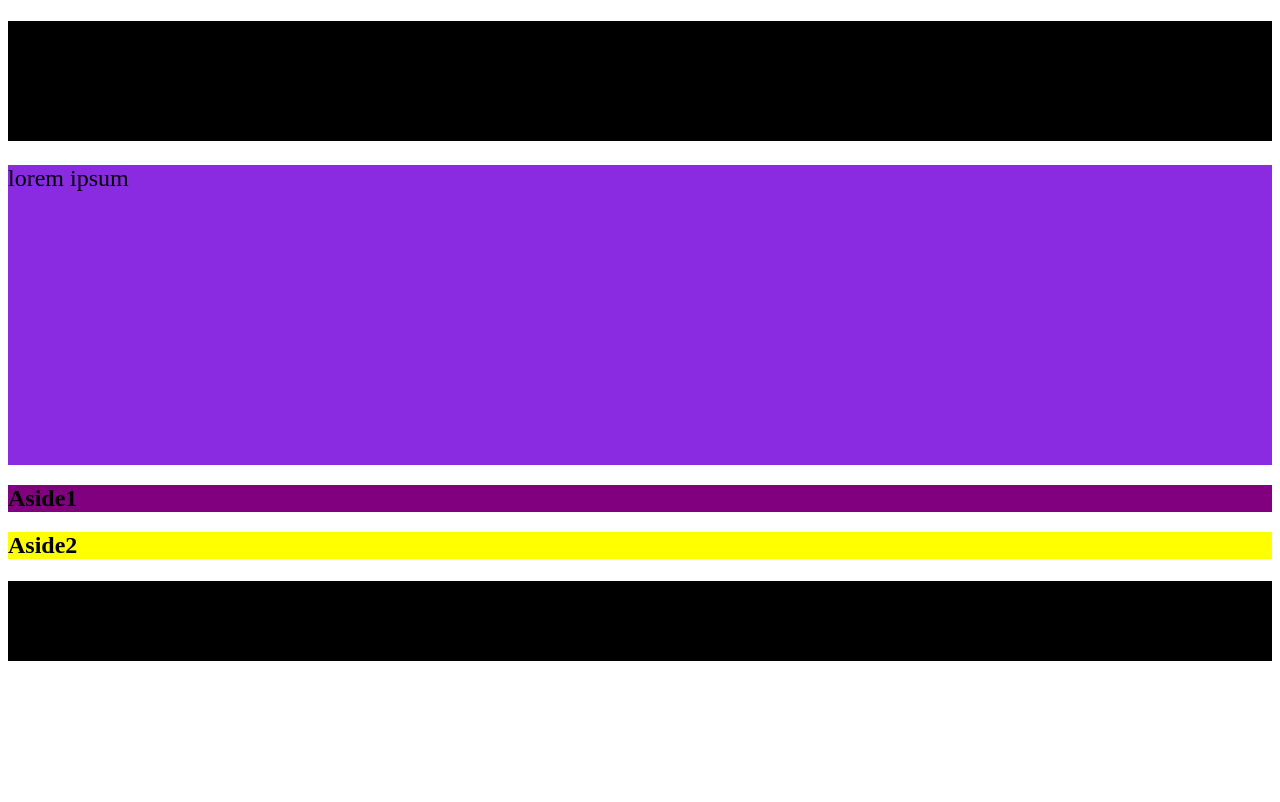
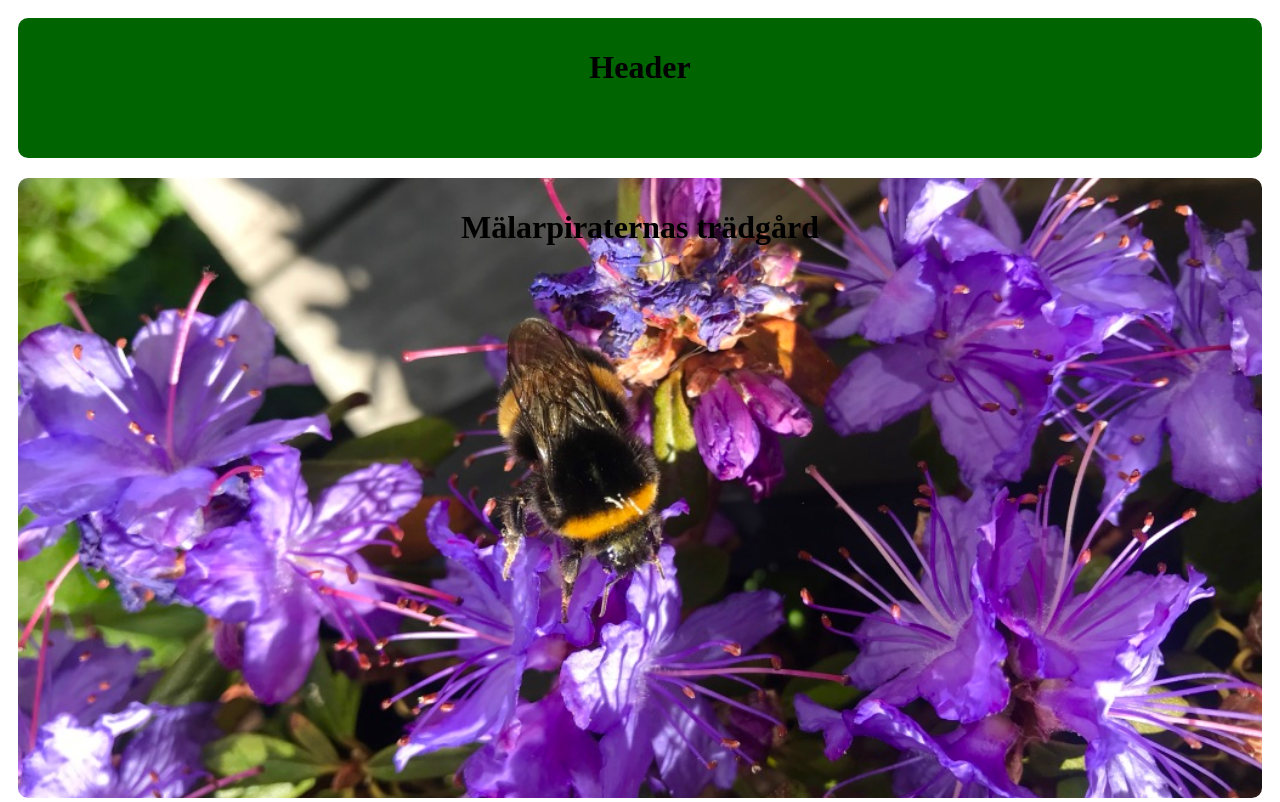
Before and after one commit to Josseyo/Malarpiraternas-garden, a plain HTML site: page index.html in a window 1280 px wide. Shown: the top 802 px of the page. Drawn offline with Linux system fonts and the light colour scheme.

Commit message:
Add hero section and hero image

```diff
--- /dev/null
+++ b/assets/css/style.css
@@ -0,0 +1,70 @@
+.wrapper {
+    display: flex;
+    flex-flow: row wrap;
+    text-align: center;
+}
+
+.wrapper>* {
+    padding: 10px;
+    margin: 10px;
+    flex: 1 100%;
+    border-radius: 10px;
+}
+
+.header {
+    background: darkgreen;
+    height: 120px;
+}
+
+.hero {
+    height: 600px;
+    background: url("../images/hero-image.webp") no-repeat center center/cover;
+}
+
+.footer {
+    background: black;
+    height: 80px;
+}
+
+.main {
+    text-align: left;
+    background: blueviolet;
+    height: 300px;
+    font-size: 24px;
+}
+
+.aside1 {
+    background: purple;
+}
+
+.aside2 {
+    background: yellow;
+}
+
+@media all and (min-width: 800px) {
+    .main {
+        flex: 2;
+    }
+
+    .aside1 {
+        order: 1;
+    }
+
+    .aside2 {
+        order: 2;
+    }
+
+    .main {
+        order: 2;
+    }
+
+    .footer {
+        order: 4;
+    }
+}
+
+@media all and (min-width: 600px) {
+    .aside {
+        flex: 1;
+    }
+}
--- a/assets/style.css
+++ /dev/null
@@ -1,37 +0,0 @@
-wrapper {
-    display: flex;
-    flex-flow: row wrap;
-    text-align: center;
-}
-
-wrapper>* {
-    padding: 10px;
-    margin: 10px;
-    flex: 1 100%;
-    border-radius: 10px;
-}
-
-.header {
-    background: black;
-    height: 120px;
-}
-
-.footer {
-    background: black;
-    height: 80px;
-}
-
-.main {
-    text-align: left;
-    background: blueviolet;
-    height: 300px;
-    font-size: 24px;
-}
-
-.aside1 {
-    background: purple;
-}
-
-.aside2 {
-    background: yellow;
-}
--- a/index.html
+++ b/index.html
@@ -5,14 +5,20 @@
     <meta charset="UTF-8">
     <meta name="viewport" content="width=device-width, initial-scale=1.0">
     <title>Mälarpiraternas Garden</title>
-    <link rel="stylesheet" href="assets/style.css" />
+    <link rel="stylesheet" href="assets/css/style.css" />
 </head>
 
 <body>
     <div class="wrapper">
+
         <header class="header">
             <h1>Header</h1>
         </header>
+
+        <header class="hero">
+            <h1>Mälarpiraternas trädgård</h1>
+        </header>
+
         <article class="main">
             <p>
                 lorem ipsum
@@ -22,13 +28,16 @@
         <aside class="aside aside1">
             <h1>Aside1</h1>
         </aside>
+
         <aside class="aside aside2">
             <h1>Aside2</h1>
         </aside>
+
         <footer class="footer">
             <h1>Footer</h1>
         </footer>
     </div>
+
 </body>
 
 </html>
```
Also changed, not shown: assets/images/hero-image.webp (added).
